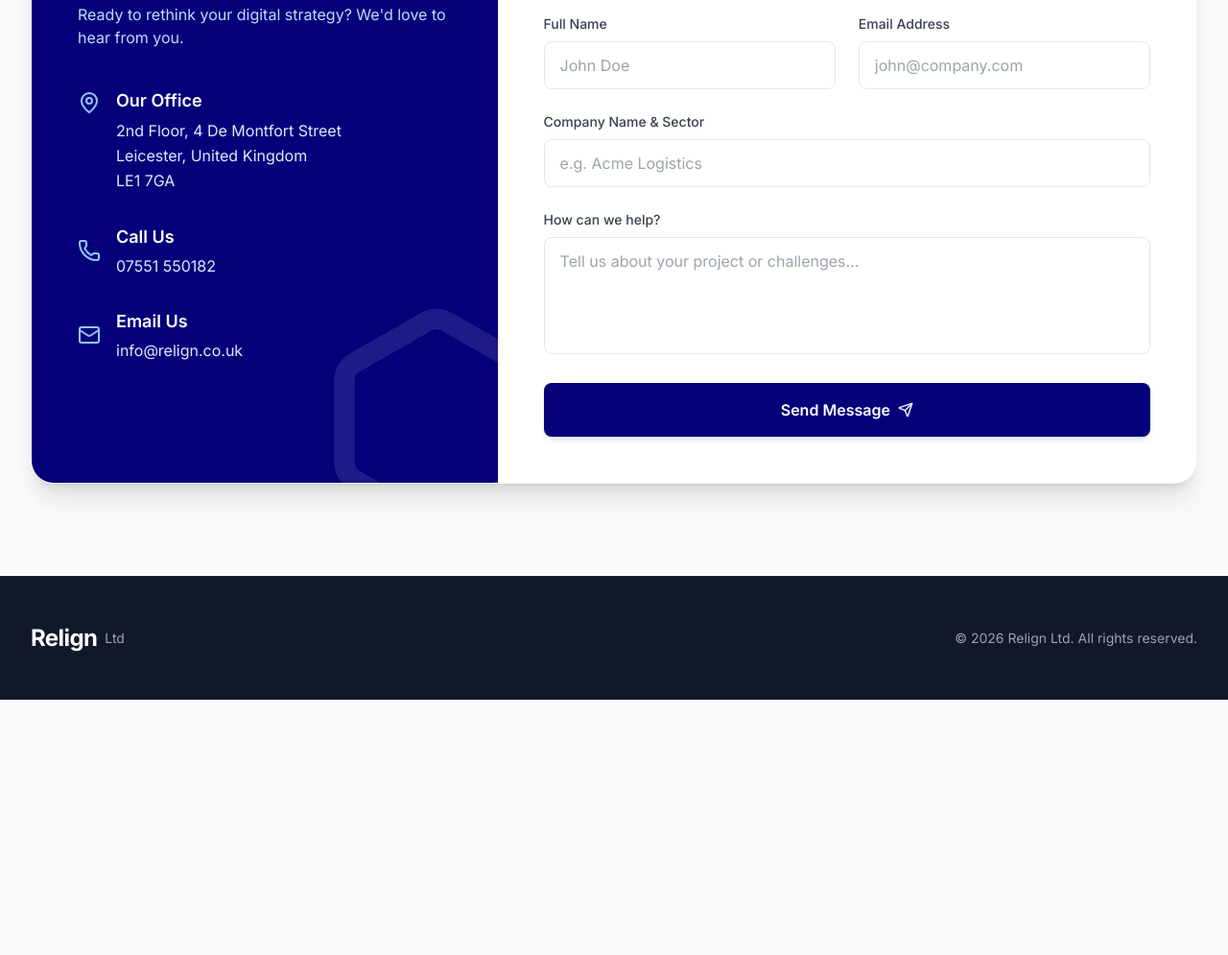
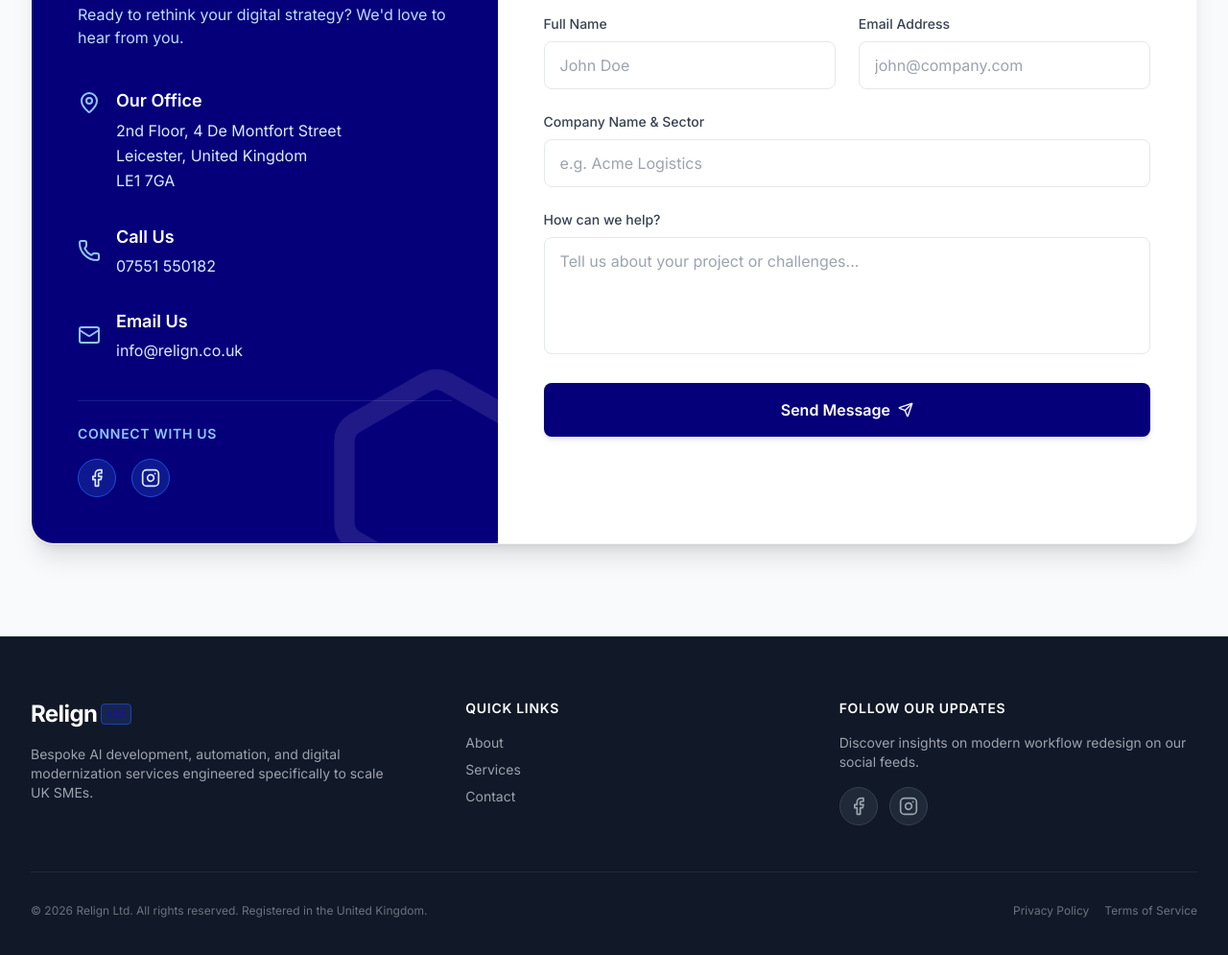
Before and after one commit to relignltd/relign-site, a plain HTML site: page index.html in a window 1280 px wide. Shown: the part 2445-3440 px from the top of the page at 96% size. Before the commit the page ends 3174 px from the top, so only its background shows below. Drawn offline with nearby package versions, Linux system fonts and the light colour scheme.

Commit message:
Added social media links

```diff
--- a/index.html
+++ b/index.html
@@ -251,16 +251,18 @@
             <div class="bg-white rounded-3xl shadow-xl overflow-hidden border border-gray-100">
                 <div class="grid grid-cols-1 lg:grid-cols-5">
 
-                    <!-- Contact Info -->
+                    <!-- Contact Info (Enhanced with interactive Social Icons) -->
                     <div class="lg:col-span-2 bg-brand text-white p-10 md:p-12 flex flex-col justify-between relative overflow-hidden">
                         <!-- Decorative background -->
                         <div class="absolute bottom-0 right-0 opacity-10 transform translate-x-1/4 translate-y-1/4">
                             <i data-lucide="hexagon" class="w-64 h-64"></i>
                         </div>
 
-                        <div class="relative z-10">
-                            <h3 class="text-3xl font-bold mb-2">Get in touch</h3>
-                            <p class="text-blue-200 mb-10">Ready to rethink your digital strategy? We'd love to hear from you.</p>
+                        <div class="relative z-10 space-y-10">
+                            <div>
+                                <h3 class="text-3xl font-bold mb-2">Get in touch</h3>
+                                <p class="text-blue-200">Ready to rethink your digital strategy? We'd love to hear from you.</p>
+                            </div>
 
                             <div class="space-y-8">
                                 <div class="flex items-start">
@@ -289,6 +291,21 @@
                                         <h4 class="font-semibold text-lg mb-1">Email Us</h4>
                                         <a href="mailto:info@relign.co.uk" class="text-blue-100 hover:text-white transition-colors">info@relign.co.uk</a>
                                     </div>
+                                </div>
+                            </div>
+
+                            <!-- Social Links Block -->
+                            <div class="pt-6 border-t border-white/10">
+                                <h4 class="font-semibold text-sm uppercase tracking-wider text-blue-300 mb-4">Connect With Us</h4>
+                                <div class="flex gap-4">
+                                    <!-- Facebook -->
+                                    <a href="https://www.facebook.com/relignltd/" target="_blank" rel="noopener noreferrer" class="w-10 h-10 rounded-full bg-blue-800/40 border border-blue-700 hover:bg-white hover:text-brand flex items-center justify-center transition-all text-blue-100 hover:scale-110 shadow-sm" title="Facebook">
+                                        <svg xmlns="http://www.w3.org/2000/svg" width="20" height="20" viewBox="0 0 24 24" fill="none" stroke="currentColor" stroke-width="2" stroke-linecap="round" stroke-linejoin="round" class="w-5 h-5"><path d="M18 2h-3a5 5 0 0 0-5 5v3H7v4h3v8h4v-8h3l1-4h-4V7a1 1 0 0 1 1-1h3z"/></svg>
+                                    </a>
+                                    <!-- Instagram -->
+                                    <a href="https://www.instagram.com/relignltd/" target="_blank" rel="noopener noreferrer" class="w-10 h-10 rounded-full bg-blue-800/40 border border-blue-700 hover:bg-white hover:text-brand flex items-center justify-center transition-all text-blue-100 hover:scale-110 shadow-sm" title="Instagram">
+                                        <svg xmlns="http://www.w3.org/2000/svg" width="20" height="20" viewBox="0 0 24 24" fill="none" stroke="currentColor" stroke-width="2" stroke-linecap="round" stroke-linejoin="round" class="w-5 h-5"><rect x="2" y="2" width="20" height="20" rx="5" ry="5"/><path d="M16 11.37A4 4 0 1 1 12.63 8 4 4 0 0 1 16 11.37z"/><line x1="17.5" y1="6.5" x2="17.51" y2="6.5"/></svg>
+                                    </a>
                                 </div>
                             </div>
                         </div>
@@ -335,15 +352,55 @@
     </section>
 
     <!-- Footer -->
-    <footer class="bg-gray-900 text-gray-400 py-12 border-t border-gray-800 mt-auto">
+    <footer class="bg-gray-900 text-gray-400 py-16 border-t border-gray-800 mt-auto">
         <div class="max-w-7xl mx-auto px-4 sm:px-6 lg:px-8">
-            <div class="flex flex-col md:flex-row justify-between items-center gap-6">
-                <div class="flex items-center">
-                    <span class="text-white font-bold text-2xl tracking-tight">Relign</span>
-                    <span class="ml-2 text-sm">Ltd</span>
+            <div class="grid grid-cols-1 md:grid-cols-3 gap-12 pb-12 border-b border-gray-800">
+                <!-- Branding column -->
+                <div class="space-y-4">
+                    <div class="flex items-center">
+                        <span class="text-white font-bold text-2xl tracking-tight">Relign</span>
+                        <span class="ml-1 text-xs text-brand-light font-semibold bg-blue-900/40 px-1.5 py-0.5 rounded border border-blue-800">Ltd</span>
+                    </div>
+                    <p class="text-sm text-gray-400 max-w-sm">
+                        Bespoke AI development, automation, and digital modernization services engineered specifically to scale UK SMEs.
+                    </p>
                 </div>
-                <div class="text-sm">
-                    &copy; <span id="year"></span> Relign Ltd. All rights reserved.
+
+                <!-- Navigation links column -->
+                <div class="space-y-4 md:pl-8">
+                    <h4 class="text-sm font-semibold text-white uppercase tracking-wider">Quick Links</h4>
+                    <ul class="space-y-2 text-sm">
+                        <li><a href="#about" class="hover:text-white transition-colors">About</a></li>
+                        <li><a href="#services" class="hover:text-white transition-colors">Services</a></li>
+                        <li><a href="#contact" class="hover:text-white transition-colors">Contact</a></li>
+                    </ul>
+                </div>
+
+                <!-- Social Connections & Media column -->
+                <div class="space-y-4">
+                    <h4 class="text-sm font-semibold text-white uppercase tracking-wider">Follow Our Updates</h4>
+                    <p class="text-sm text-gray-400">Discover insights on modern workflow redesign on our social feeds.</p>
+                    <div class="flex gap-3">
+                        <!-- Facebook Link -->
+                        <a href="https://www.facebook.com/relignltd/" target="_blank" rel="noopener noreferrer" class="w-10 h-10 rounded-full bg-gray-800 border border-gray-700 hover:border-blue-500 hover:text-white flex items-center justify-center transition-all text-gray-400 hover:scale-110" title="Follow Relign on Facebook">
+                            <svg xmlns="http://www.w3.org/2000/svg" width="20" height="20" viewBox="0 0 24 24" fill="none" stroke="currentColor" stroke-width="2" stroke-linecap="round" stroke-linejoin="round" class="w-5 h-5"><path d="M18 2h-3a5 5 0 0 0-5 5v3H7v4h3v8h4v-8h3l1-4h-4V7a1 1 0 0 1 1-1h3z"/></svg>
+                        </a>
+                        <!-- Instagram Link -->
+                        <a href="https://www.instagram.com/relignltd/" target="_blank" rel="noopener noreferrer" class="w-10 h-10 rounded-full bg-gray-800 border border-gray-700 hover:border-pink-500 hover:text-white flex items-center justify-center transition-all text-gray-400 hover:scale-110" title="Follow Relign on Instagram">
+                            <svg xmlns="http://www.w3.org/2000/svg" width="20" height="20" viewBox="0 0 24 24" fill="none" stroke="currentColor" stroke-width="2" stroke-linecap="round" stroke-linejoin="round" class="w-5 h-5"><rect x="2" y="2" width="20" height="20" rx="5" ry="5"/><path d="M16 11.37A4 4 0 1 1 12.63 8 4 4 0 0 1 16 11.37z"/><line x1="17.5" y1="6.5" x2="17.51" y2="6.5"/></svg>
+                        </a>
+                    </div>
+                </div>
+            </div>
+
+            <!-- Bottom copyright line -->
+            <div class="flex flex-col sm:flex-row justify-between items-center gap-4 pt-8 text-xs text-gray-500">
+                <div>
+                    &copy; <span id="year"></span> Relign Ltd. All rights reserved. Registered in the United Kingdom.
+                </div>
+                <div class="flex gap-4">
+                    <a href="#" class="hover:underline">Privacy Policy</a>
+                    <a href="#" class="hover:underline">Terms of Service</a>
                 </div>
             </div>
         </div>
```
